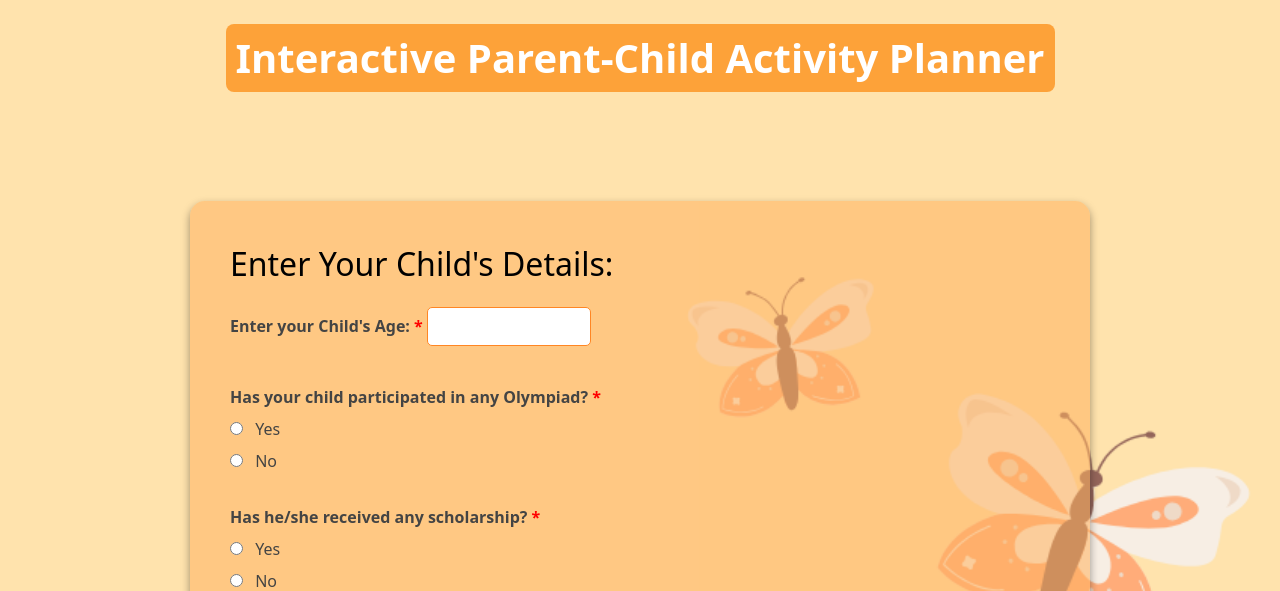
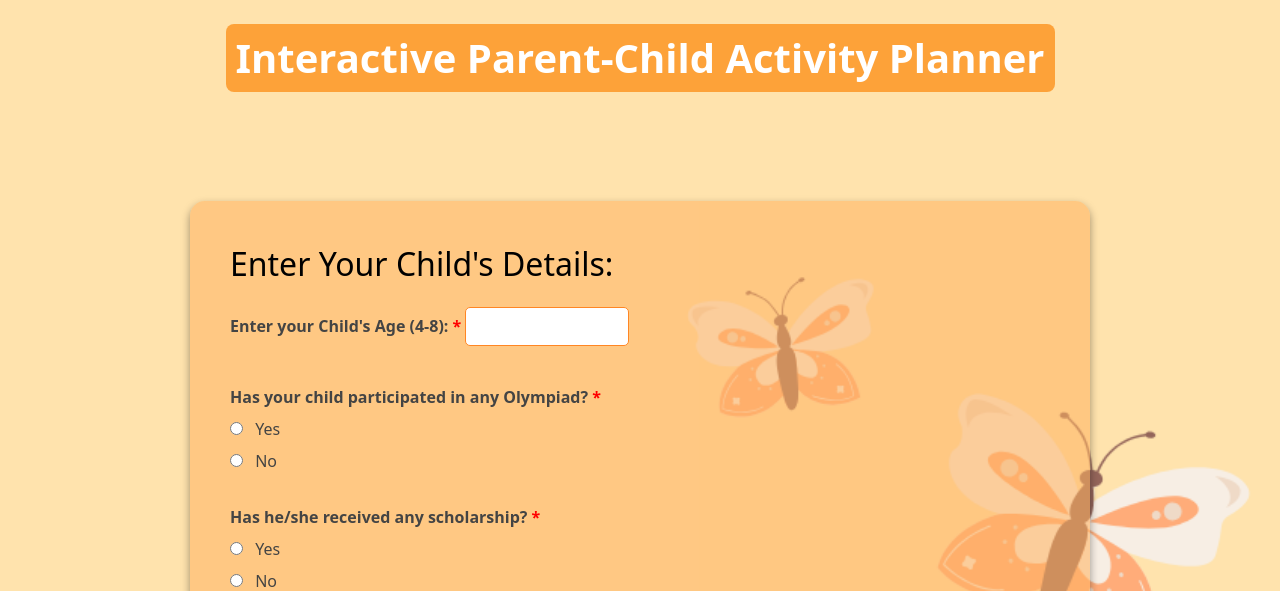
Before and after one commit to PriyanshuLathi/Interactive-Parent-Child-Activity-Planner, a Flask app: page / in a window 1280 px wide. Shown: the top 591 px of the page. Run offline with Flask 3, Linux system fonts and the light colour scheme; parts of the project's set-up code (start-up, migrations or seed data) failed here and were passed over; some libraries are stand-ins or nearby versions.

Commit message:
Updated Flask WebApp

```diff
--- a/templates/index.html
+++ b/templates/index.html
@@ -19,7 +19,7 @@
         <!-- <a href="/upload">Upload Videos</a> -->
         <form id="predictionForm" action="/predict" method="POST">
           <!-- Age -->
-          <label for="age">Enter your Child's Age: <span id="compulsory">*</span></label>
+          <label for="age">Enter your Child's Age (4-8): <span id="compulsory">*</span></label>
           <input type="number" id="age" name="age" min="4" max="8" required /><br /><br />
 
           <!-- Olympiad Participation -->
```
